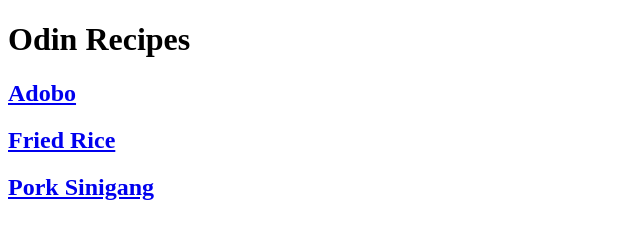
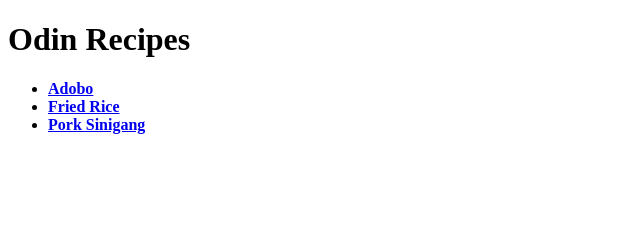
Before and after one commit to aweakling/odin-recipes, a plain HTML site: page index.html in a window 1280 px wide. Shown: the whole page, without its empty margins (0-640 px from the left). Drawn offline with Linux system fonts and the light colour scheme.

Commit message:
Modify index.html h2 to ul

```diff
--- a/index.html
+++ b/index.html
@@ -7,8 +7,10 @@
 </head>
 <body>
     <h1>Odin Recipes</h1>
-    <h2><a href="./recipes/adobo.html">Adobo</a></h2>
-    <h2><a href="./recipes/easy-fried-rice.html">Fried Rice</a></h2>
-    <h2><a href="./recipes/pork-sinigang.html">Pork Sinigang</a></h2>
+    <ul>
+    <li><a href="./recipes/adobo.html"><strong>Adobo</strong></a></li>
+    <li><a href="./recipes/easy-fried-rice.html"><strong>Fried Rice</strong></a></li>
+    <li><a href="./recipes/pork-sinigang.html"><strong>Pork Sinigang</strong></a></li>
+    </ul>
 </body>
 </html>
```
